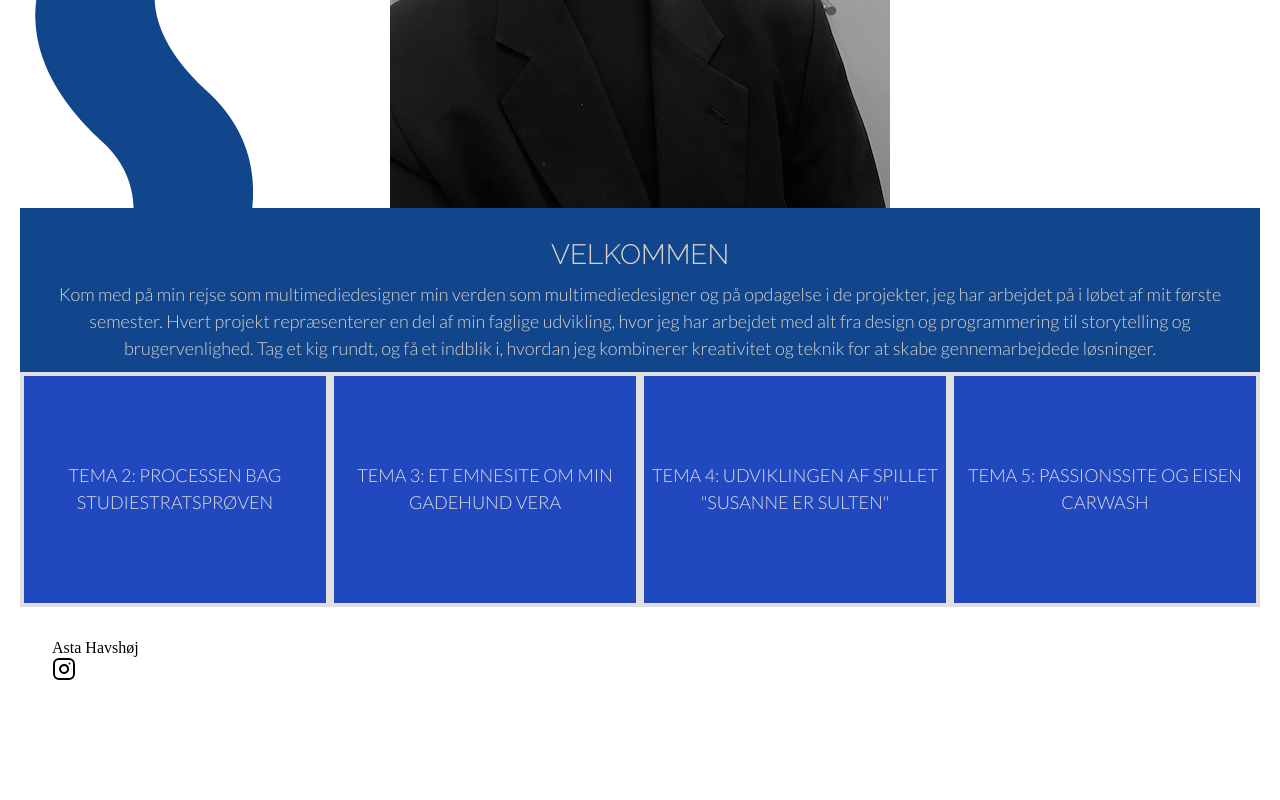
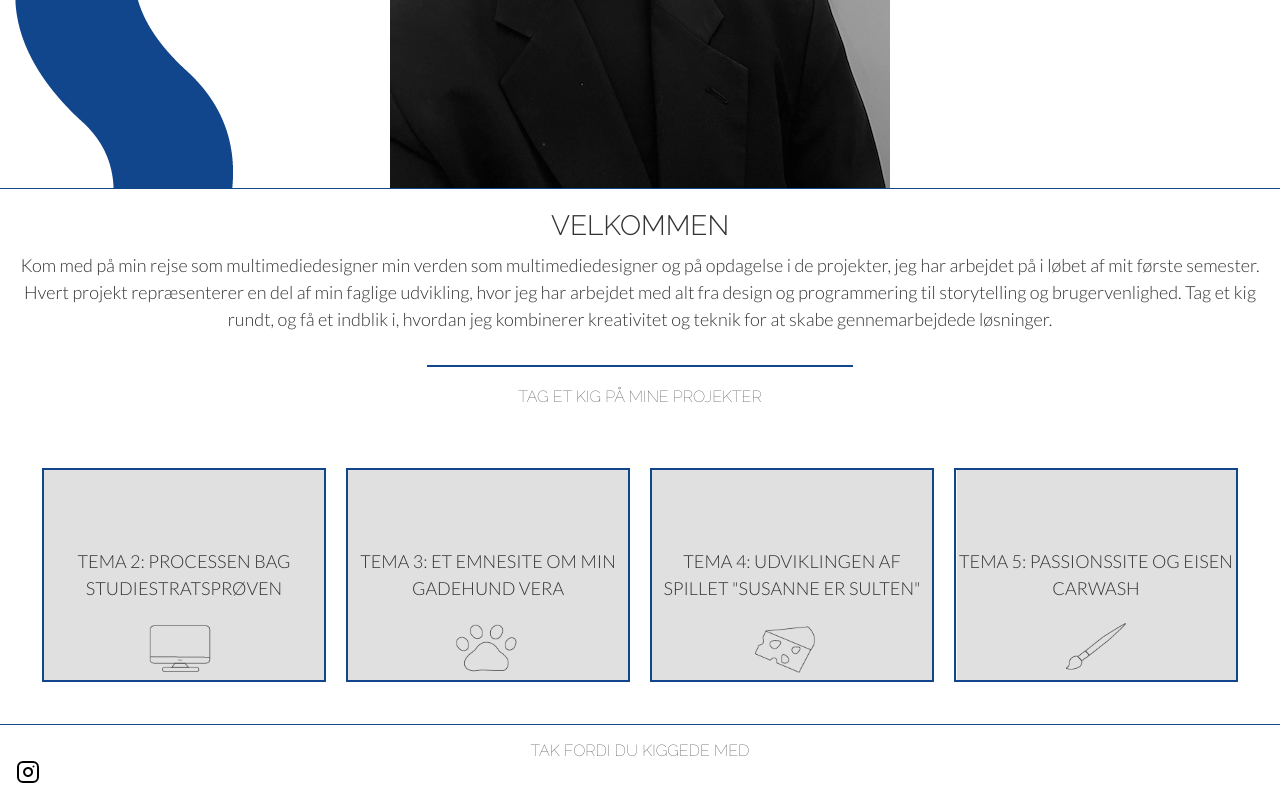
Before and after one commit to AstaHavshoej/06_portfolioeksamen, a plain HTML site: page index.html in a window 1280 px wide. Shown: the part 670-1470 px from the top of the page. Before the commit the page ends 1403 px from the top, so only its background shows below. Drawn offline with nearby package versions, Linux system fonts and the light colour scheme; files that its build step writes are made by us from their sources; a web font is replaced by a local one.

Commit message:
mere indhold, primært forside

```diff
--- a/css/layout.css
+++ b/css/layout.css
@@ -71,7 +71,12 @@ nav {
 }
 /* FOOTER */
 footer {
-  padding: 2rem 2rem;
+  padding: 1rem 1rem;
+  border-top: 1px solid#11468c;
+  text-align: center;
+  font-family: "Raleway", serif;
+  color: rgb(51, 49, 49);
+  font-weight: lighter;
 }
 /* BURGER-MENU */
 .burger {
@@ -136,19 +141,30 @@ footer {
   display: grid;
   justify-items: center;
   align-items: center;
+  border-bottom: solid 1px #11468c;
 }
 
 .container_tekst {
-  background-color: #11468c;
+  /* background-color: #11468c; */
+  /* background-color: #11468c; */
   text-align: center;
-  color: #d9d2cc;
-  padding: 10px;
+  /* color: #e0e0e0; */
+  color: #333333;
+  /* padding: 20px; */
+  padding-bottom: 2rem;
+  /* border-bottom: solid 2px #11468c; */
+  /* margin-bottom: 4rem; */
 }
 .divider {
   text-align: center;
   height: 1px; /* Højden på stregen */
   margin: 10px 0; /* Luft omkring stregen */
   background-color: #11468c;
+}
+hr {
+  width: 33.3%; /* Angiv den ønskede bredde */
+  margin: 0 auto; /* Centrerer linjen */
+  border: 1px solid #11468c; /* Hvis der ikke allerede er en border */
 }
 
 /* CTA-KNAPPER  */
@@ -205,12 +221,13 @@ footer {
     /* margin: 0;
     padding: 10px; */
     text-align: right;
+    color: #d9d2cc;
   }
   .om_grid_1-1 {
     display: grid;
     grid-template-columns: 1fr 1fr;
     /* background-image: url(/billeder/baggrund3.webp); */
-    background-color: #e0e0e0;
+    background-color: #11468c;
     padding: 2rem;
     border: solid 1px rgb(51, 49, 49);
   }
@@ -219,6 +236,13 @@ footer {
     display: grid;
     grid-template-columns: 1fr 1fr 1fr 1fr;
     /* background-color: lightgray; */
+    /* background-color: #11468c; */
+    padding: 2rem;
+    /* margin-top: 2rem; */
+    /* border-top: #11468c 2px solid; */
+  }
+  .img_oversigt {
+    border: 2px solid #11468c;
   }
   .indhold_om {
     display: grid;
@@ -304,7 +328,7 @@ footer {
 /* et forslag til farvevalg */
 .temabeskrivelse {
   display: flex;
-  background-color: #0d355d;
+  background-color: #11468c;
   color: #e0e0e0;
 }
 .tema_h2 {
@@ -318,17 +342,27 @@ footer {
   display: grid;
   place-items: center;
   text-decoration: none;
-  color: #e0e0e0;
-  background-color: #e0e0e0;
+  /* color: #e0e0e0; */
+  color: #333333;
+  /* background-color: #e0e0e0; */
   /* box-shadow: 0 4px 6px rgba(0, 0, 0, 0.1); */
   /* padding: 10px;  */
   /* background-color: #fff;  */
-  transition: transform 0.2s, box-shadow 0.2s;
-  padding: 2px;
+  /* transition: transform 0.2s, box-shadow 0.2s; */
+  padding: 5px;
+  /* background-color: #0033cc;  */
+  transition: background-color 0.3s ease; /* Glidende farveændring */
+  /* border: solid 2px; */
 }
 .tema2:hover {
-  transform: translateY(-5px); /* Løft boksen ved hover */
-  box-shadow: 0 8px 12px rgba(0, 0, 0, 0.2); /* Øg skyggen */
+  /* transform: translateY(-5px);
+  box-shadow: 0 8px 12px rgba(0, 0, 0, 0.2); */
+  background-color: #d3d1d1; /* Farve ved hover */
+  background-color: #11468cb9;
+
+  /* background-color: #0d355d;  */
+  color: #0d355d; /* Ændrer tekstfarven ved hover */
+  transition: 0.3s; /* Tilføjer en glidende effekt */
 }
 .tema2 > * {
   grid-column: 1;
--- a/css/style.css
+++ b/css/style.css
@@ -14,10 +14,9 @@ video {
 /*************** Menu ****************/
 
 /* GENEREL STYLING PÅ ALLE SIDER */
-body {
-  /* background-color: #d9d2cc; */
-  padding: 20px;
-}
+
+/* background-color: #d9d2cc; */
+/* padding: 20px; */
 
 h1 {
   text-align: center;
@@ -53,7 +52,8 @@ p {
 /* ryk evt. til layout.css */
 /* FORSIDE */
 .h2_forside {
-  color: #d9d2cc;
+  /* color: #d9d2cc; */
+  color: #333333;
   text-align: center;
 }
 
--- a/index.html
+++ b/index.html
@@ -48,34 +48,34 @@
         <h2 class="h2_forside">VELKOMMEN</h2>
         <p>Kom med på min rejse som multimediedesigner min verden som multimediedesigner og på opdagelse i de projekter, jeg har arbejdet på i løbet af mit første semester. Hvert projekt repræsenterer en del af min faglige udvikling, hvor jeg har arbejdet med alt fra design og programmering til storytelling og brugervenlighed. Tag et kig rundt, og få et indblik i, hvordan jeg kombinerer kreativitet og teknik for at skabe gennemarbejdede løsninger.</p>
       </section>
-
-      <!-- <div class="divider"></div> -->
+      <hr />
+      <div class="divider_om">TAG ET KIG PÅ MINE PROJEKTER</div>
 
       <section class="container_oversigt">
         <a href="t2.html" class="tema2">
           <div class="tema2">
-            <img src="billeder/tema.webp" alt="placeholder" />
+            <img class="img_oversigt" src="billeder/version-5.webp" alt="placeholder" />
             <p>TEMA 2: PROCESSEN BAG STUDIESTRATSPRØVEN</p>
           </div>
         </a>
 
         <a href="t3.html" class="tema2">
           <div class="tema2">
-            <img src="billeder/tema.webp" alt="placeholder" />
+            <img class="img_oversigt" src="billeder/version-4.webp" alt="placeholder" />
             <p>TEMA 3: ET EMNESITE OM MIN GADEHUND VERA</p>
           </div>
         </a>
 
         <a href="t4.html" class="tema2">
           <div class="tema2">
-            <img src="billeder/tema.webp" alt="placeholder" />
+            <img class="img_oversigt" src="billeder/version-3.webp" alt="placeholder" />
             <p>TEMA 4: UDVIKLINGEN AF SPILLET "SUSANNE ER SULTEN"</p>
           </div>
         </a>
 
         <a href="t5.html" class="tema2">
           <div class="tema2">
-            <img src="billeder/tema.webp" alt="placeholder" />
+            <img class="img_oversigt" src="billeder/version-2.webp" alt="placeholder" />
             <p>TEMA 5: PASSIONSSITE OG EISEN CARWASH</p>
           </div>
         </a>
@@ -83,8 +83,7 @@
       <!-- <div class="divider"></div> -->
     </main>
     <footer>
-      Asta Havshøj
-
+      TAK FORDI DU KIGGEDE MED
       <div class="instagram-logo">
         <a href="https://www.instagram.com/"> <img src="billeder/instagram-logo.svg" alt="Logo" /> </a>
       </div>
```
Also changed, not shown: billeder/version-1.webp (added), billeder/version-2.webp (added), billeder/version-3.webp (added), billeder/version-4.webp (added), billeder/version-5.webp (added).
